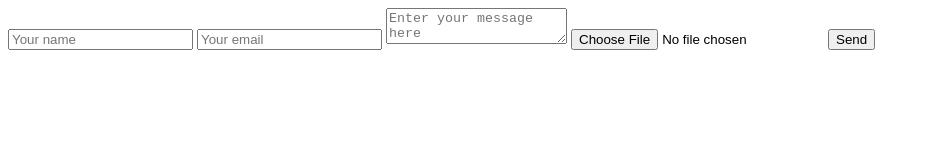
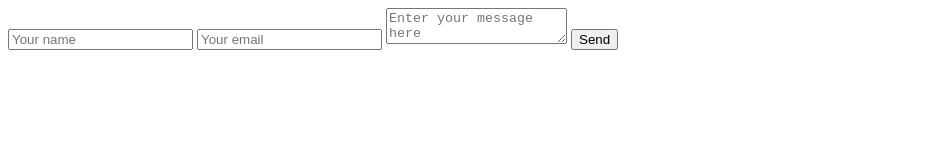
Before and after one commit to meamank/meamank.github.io, a plain HTML site: page index.html in a window 1280 px wide. Shown: the whole page, without its empty margins (0-930 px from the left). Drawn offline with Linux system fonts and the light colour scheme.

Commit message:
Update index.html

```diff
--- a/index.html
+++ b/index.html
@@ -1,9 +1,8 @@
-<form action="https://mailthis.to/"
+<form action="https://mailthis.to/contact-form"
     method="POST" encType="multipart/form-data">
     <input type="text" name="name" placeholder="Your name">
     <input type="email" name="_replyto" placeholder="Your email">
     <textarea name="message" placeholder="Enter your message here"></textarea>
-    <input type="file" name="file" placeholder="Attachments (optional)">
     <input type="hidden" name="_subject" value="Contact form submitted">
     <input type="hidden" name="_after" value="https://myhomepage.net/">
     <input type="hidden" name="_honeypot" value="">
```
